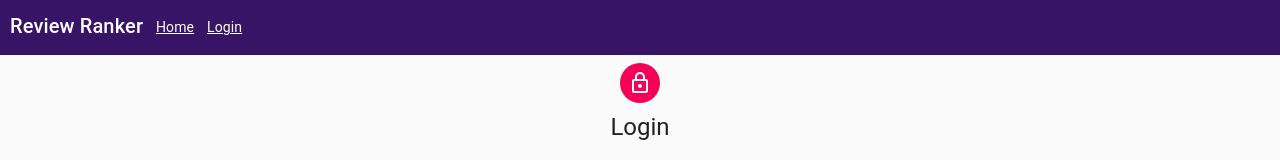
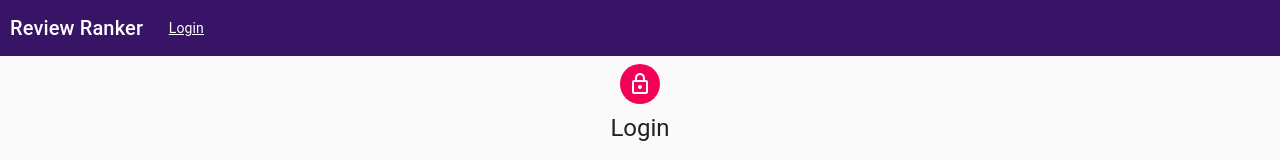
Before and after one commit to williamhelmrath/review-ranker, a React (Create React App) app: page /login in a window 1280 px wide. Shown: the top 160 px of the page. Built offline with nearby package versions, Linux system fonts and the light colour scheme; the HTML template or start-up script is replaced by a standard one.

Commit message:
move user to context

```diff
--- a/src/App.js
+++ b/src/App.js
@@ -1,27 +1,24 @@
-import React, { useState } from "react";
+import React from "react";
 import { CssBaseline } from "@material-ui/core";
 import { BrowserRouter as Router, Switch, Route } from "react-router-dom";
 import Login from "./components/Login";
 import Main from "./components/Main";
-import ProductPage from "./components/Product";
+import Product from "./components/Product";
 import Header from "./components/Header";
+import UserProvider from "./UserProvider";
 
 export default function App() {
-  const [user, setUser] = useState(null);
-
   return (
     <Router>
-      <CssBaseline />
-      <Header />
-      <Switch>
-        <Route path="/products/:asin">
-          <ProductPage user={user} setUser={setUser} />
-        </Route>
-        <Route exact path="/login">
-          <Login setUser={setUser} />
-        </Route>
-        <Route exact path="/" component={Main} />
-      </Switch>
+      <UserProvider>
+        <CssBaseline />
+        <Header />
+        <Switch>
+          <Route exact path="/products/:asin" component={Product} />
+          <Route exact path="/login" component={Login} />
+          <Route exact path="/" component={Main} />
+        </Switch>
+      </UserProvider>
     </Router>
   );
 }
--- /dev/null
+++ b/src/UserProvider.js
@@ -0,0 +1,24 @@
+import React, { createContext, useContext, useEffect, useState } from "react";
+
+const UserContext = createContext();
+
+export default function UserProvider({ children }) {
+  const [user, setUser] = useState(null);
+
+  useEffect(() => {
+    localStorage.setItem("reviewerID", user);
+  }, [user]);
+
+  return (
+    <UserContext.Provider
+      value={{
+        user,
+        setUser,
+      }}
+    >
+      {children}
+    </UserContext.Provider>
+  );
+}
+
+export const useUserContext = () => useContext(UserContext);
--- a/src/components/Header.js
+++ b/src/components/Header.js
@@ -1,24 +1,28 @@
 import React from "react";
-import { Link } from "react-router-dom";
+import { Link, useHistory } from "react-router-dom";
 import { Box, Typography } from "@material-ui/core";
 import useStyles from "../styles";
 
 export default function Header() {
+  const history = useHistory();
   const classes = useStyles();
   return (
     <Box
       bgcolor="#381466"
       color="white"
       padding="10px"
+      height="4em"
       display="flex"
       alignItems="center"
     >
-      <Typography variant="h6" style={{ marginBottom: "3px" }}>
+      <Typography
+        variant="h6"
+        onClick={() => history.push("/")}
+        style={{ cursor: "pointer" }}
+      >
         Review Ranker
       </Typography>
-      <Link to="/" className={classes.headerLink}>
-        Home
-      </Link>
+
       <Link to="/login" className={classes.headerLink}>
         Login
       </Link>
--- a/src/components/Login.js
+++ b/src/components/Login.js
@@ -10,6 +10,7 @@ import { useHistory } from "react-router";
 import { useForm } from "react-hook-form";
 import firebase from "../firebase";
 import { CircularProgress } from "@material-ui/core";
+import { useUserContext } from "../UserProvider";
 
 const useStyles = makeStyles((theme) => ({
   paper: {
@@ -32,7 +33,9 @@ const useStyles = makeStyles((theme) => ({
   },
 }));
 
-export default function Login({ setUser }) {
+export default function Login() {
+  const { setUser } = useUserContext();
+
   const classes = useStyles();
   const history = useHistory();
 
--- a/src/components/Product.js
+++ b/src/components/Product.js
@@ -12,14 +12,15 @@ import {
   TableBody,
 } from "@material-ui/core";
 import Review from "./Review";
+import { useUserContext } from "../UserProvider";
 
-export default function Product({ user, setUser }) {
+export default function Product() {
+  const { user, setUser } = useUserContext();
   const { asin } = useParams();
   const [productInfo, setProductInfo] = useState(null);
   const [reviews, setReviews] = useState([]);
 
   const tokenize = async (review) => {
-    if (user !== null) {
     const resp = await fetch(
       "https://1e26a9604c3eff3b3ae642a766d5a6c0.balena-devices.com",
       {
@@ -57,9 +58,6 @@ export default function Product({ user, setUser }) {
       .update({ word_rank: oldFreq });
     // update user profile
     setUser({ ...user, word_rank: oldFreq });
-    } else {
-      alert("You must be logged in to mark a review as 'helpful'");
-    }
   };
 
   useEffect(() => {
--- a/src/components/Review.js
+++ b/src/components/Review.js
@@ -1,13 +1,19 @@
 import React, { useState } from "react";
 import { Typography, Button } from "@material-ui/core";
 import AccountCircleIcon from "@material-ui/icons/AccountCircle";
+import { useUserContext } from "../UserProvider";
 
 export default function Review({ review, tokenize }) {
+  const { user } = useUserContext();
   const [clicked, setClicked] = useState(false);
 
   const handleClick = () => {
-    setClicked(true);
-    tokenize(review);
+    if (user) {
+      setClicked(true);
+      tokenize(review);
+    } else {
+      alert("You must be logged in to mark a review as 'helpful'");
+    }
   };
 
   return (
--- a/src/styles.js
+++ b/src/styles.js
@@ -2,10 +2,11 @@ import { makeStyles } from "@material-ui/core/styles";
 const useStyles = makeStyles((theme) => ({
   root: {
     backgroundColor: theme.palette.background.paper,
-    marginTop: "2vh",
+    paddingTop: "2vh",
     display: "flex",
     flexDirection: "column",
     alignItems: "center",
+    minHeight: "94vh",
   },
   card: {
     maxWidth: 345,
@@ -30,6 +31,6 @@ const useStyles = makeStyles((theme) => ({
     background:
       "linear-gradient(to top, rgba(0,0,0,0.7) 0%, rgba(0,0,0,0.3) 70%, rgba(0,0,0,0) 100%)",
   },
-  headerLink: { color: "white", marginLeft: "1vw" },
+  headerLink: { color: "white", marginLeft: "2vw" },
 }));
 export default useStyles;
```
Lines whose indentation alone changed are shown as unchanged.
